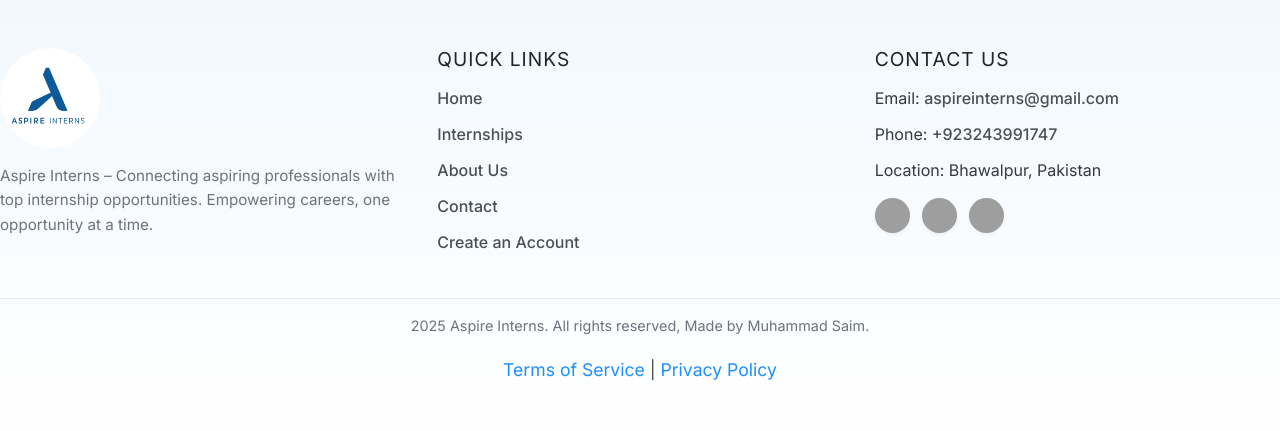
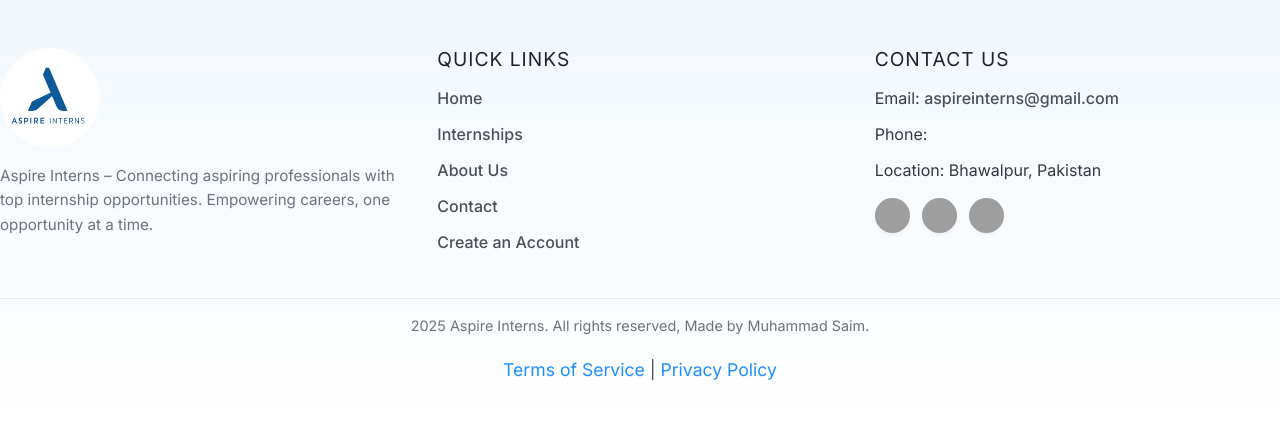
Before and after one commit to saimsajidirl/Aspire-Interns-FYP, a Django app: page /about/ in a window 1280 px wide. Shown: the part 1739-2170 px from the top of the page. Run offline with Django 5.2, Linux system fonts and the light colour scheme; some libraries are stand-ins or nearby versions; grey boxes are pictures that could not be loaded.

Commit message:
Update base.html

```diff
--- a/app_fyp/templates/base.html
+++ b/app_fyp/templates/base.html
@@ -86,7 +86,7 @@
                 <h4>Contact Us</h4>
                 <ul>
                     <li>Email: <a href="mailto:aspireinterns@gmail.com">aspireinterns@gmail.com</a></li>
-                    <li>Phone: <a href="tel:+923243991747">+923243991747</a></li>
+                    <li>Phone: <a href="tel:+923243991747"></a></li>
                     <li>Location: Bhawalpur, Pakistan</li>
                 </ul>
                 <div class="social-icons">
```
